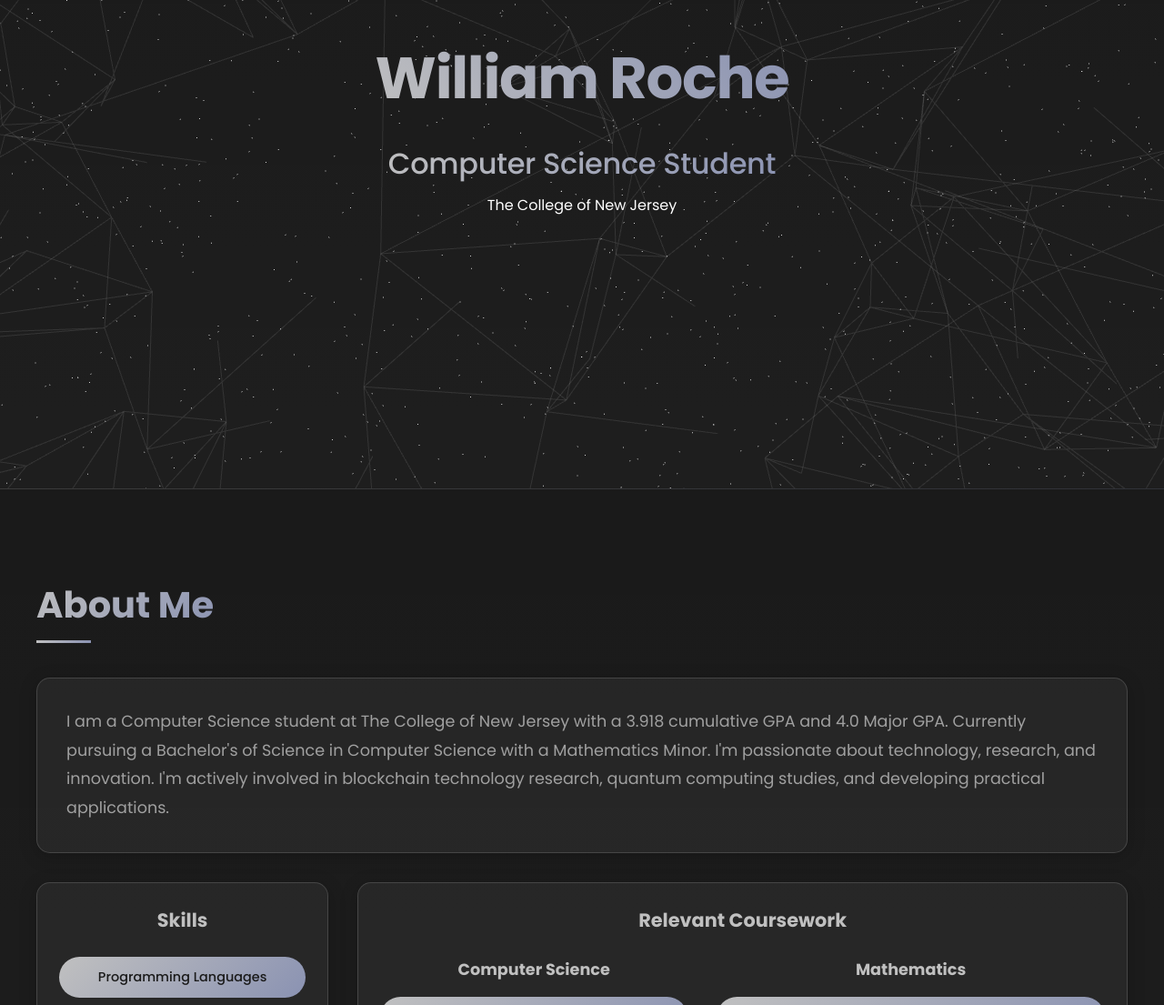
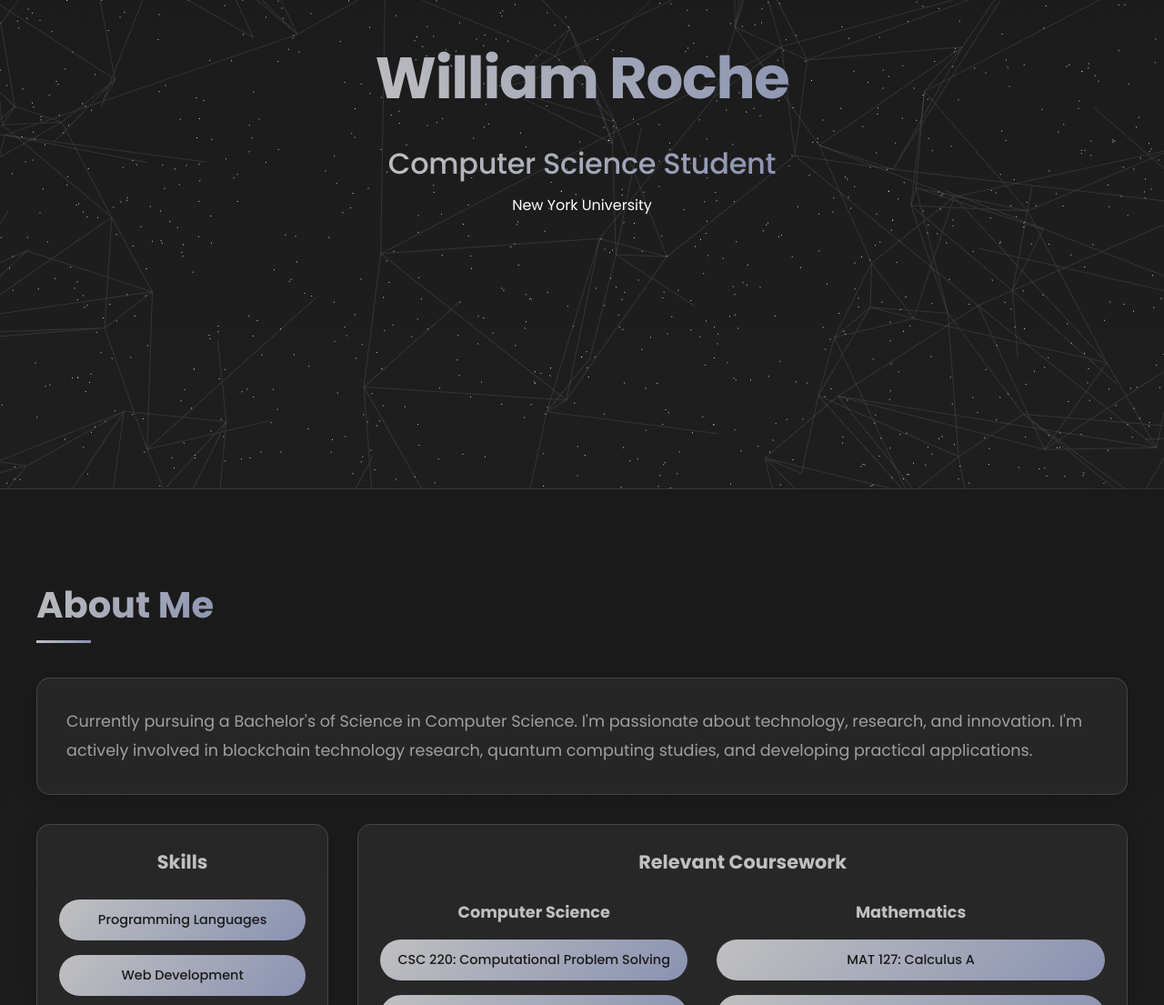
Before and after one commit to WillRoche2587/WillRoche2587.github.io, a website: page index.html in a window 1280 px wide. Shown: the part 263-1368 px from the top of the page at 91% size. Drawn offline with nearby package versions, Linux system fonts and the light colour scheme; animation ran at ten frames a second.

Commit message:
nyu update

```diff
--- a/index.html
+++ b/index.html
@@ -38,7 +38,7 @@
             <div class="hero-content">
                 <h1>William Roche</h1>
                 <h2>Computer Science Student</h2>
-                <p>The College of New Jersey</p>
+                <p>New York University</p>
             </div>
             <canvas id="hero-canvas"></canvas>
         </section>
@@ -47,7 +47,7 @@
             <div class="section-content">
                 <h2>About Me</h2>
                 <div class="about-text">
-                    <p>I am a Computer Science student at The College of New Jersey with a 3.918 cumulative GPA and 4.0 Major GPA. Currently pursuing a Bachelor's of Science in Computer Science with a Mathematics Minor. I'm passionate about technology, research, and innovation. I'm actively involved in blockchain technology research, quantum computing studies, and developing practical applications.</p>
+                    <p>Currently pursuing a Bachelor's of Science in Computer Science. I'm passionate about technology, research, and innovation. I'm actively involved in blockchain technology research, quantum computing studies, and developing practical applications.</p>
                 </div>
                 <div class="about-grid">
                     <div class="about-skills">
```
